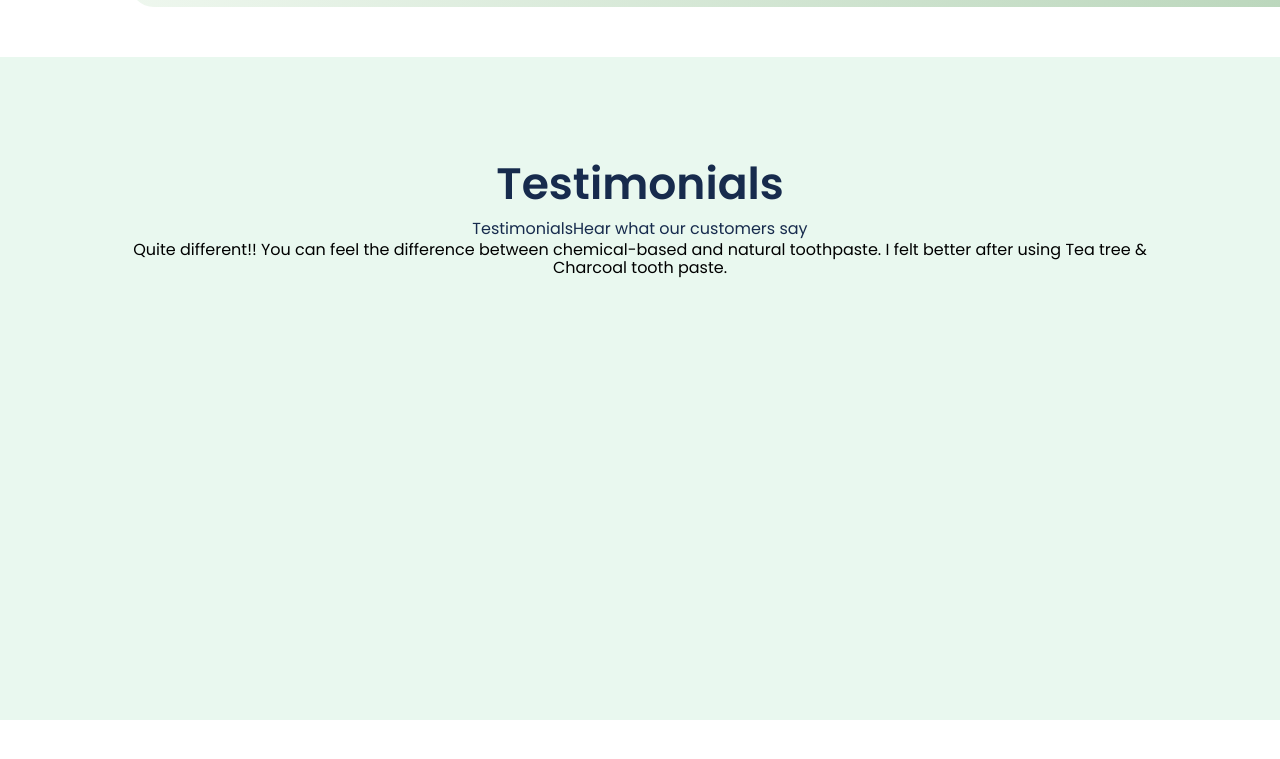
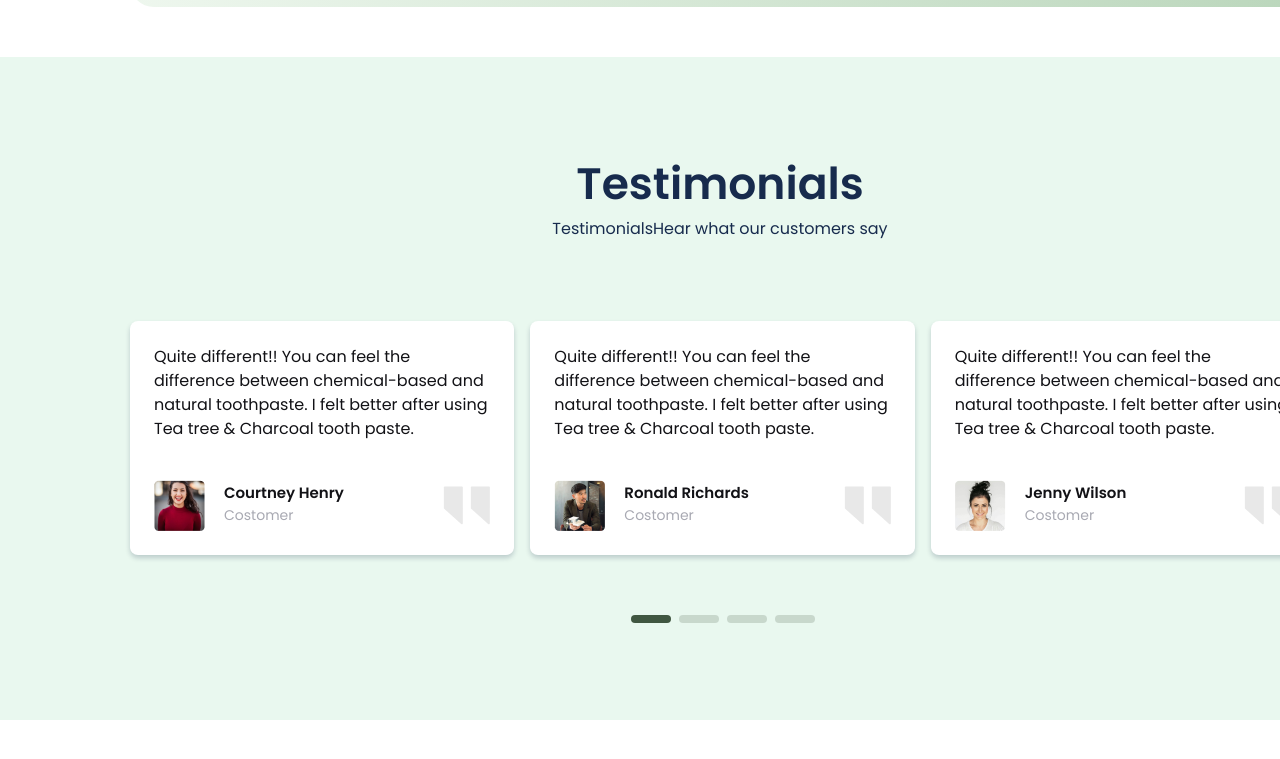
Before and after one commit to 0zodbek/3-oy-5-dars, a plain HTML site: page index.html in a window 1280 px wide. Shown: the part 2500-3259 px from the top of the page. Before the commit the page ends 3220 px from the top, so only its background shows below. Drawn offline with Linux system fonts and the light colour scheme.

Commit message:
new part new styles

```diff
--- a/index.html
+++ b/index.html
@@ -251,12 +251,67 @@
               <h3>TestimonialsHear what our customers say</h3>
             </div>
             <div class="cardwrapper_6">
-              <div class="card_6 1">
-                <p>
-                  Quite different!! You can feel the difference between
-                  chemical-based and natural toothpaste. I felt better after
-                  using Tea tree & Charcoal tooth paste.
-                </p>
+              <div class="cards">
+                <div class="card_6">
+                  <p>
+                    Quite different!! You can feel the difference between
+                    chemical-based and natural toothpaste. I felt better after
+                    using Tea tree & Charcoal tooth paste.
+                  </p>
+                  <div class="user_part">
+                    <img
+                      src="./images/Customer-Image_1.png"
+                      alt="Customer-Image"
+                    />
+                    <div class="costumer_name">
+                      <p>Courtney Henry</p>
+                      <h4>Costomer</h4>
+                    </div>
+                    <img src="./images/Icon.svg" alt="Icon" />
+                  </div>
+                </div>
+                <div class="card_6">
+                  <p>
+                    Quite different!! You can feel the difference between
+                    chemical-based and natural toothpaste. I felt better after
+                    using Tea tree & Charcoal tooth paste.
+                  </p>
+                  <div class="user_part">
+                    <img
+                      src="./images/Customer-Image_2.png"
+                      alt="Customer-Image"
+                    />
+                    <div class="costumer_name">
+                      <p>Ronald Richards</p>
+                      <h4>Costomer</h4>
+                    </div>
+                    <img src="./images/Icon.svg" alt="Icon" />
+                  </div>
+                </div>
+                <div class="card_6">
+                  <p>
+                    Quite different!! You can feel the difference between
+                    chemical-based and natural toothpaste. I felt better after
+                    using Tea tree & Charcoal tooth paste.
+                  </p>
+                  <div class="user_part">
+                    <img
+                      src="./images/Customer-Image_3.png"
+                      alt="Customer-Image"
+                    />
+                    <div class="costumer_name">
+                      <p>Jenny Wilson</p>
+                      <h4>Costomer</h4>
+                    </div>
+                    <img src="./images/Icon.svg" alt="Icon" />
+                  </div>
+                </div>
+              </div>
+              <div class="buttons_6">
+                <button></button>
+                <button></button>
+                <button></button>
+                <button></button>
               </div>
             </div>
           </div>
--- a/scss/style.scss
+++ b/scss/style.scss
@@ -94,8 +94,8 @@
     }
 }
 .section__part_6 {
-    max-width: 1440px;
-    width: 100%;
+    width: 1440px;
+    // width: 100%;
     height: 663px;
     background: #E9F8EF;
     margin: 0 auto;
@@ -117,4 +117,95 @@
         color: #172B4D;
 
     }
+    .cardwrapper_6 {
+        width: 1185px;
+        height: 476px;
+        margin-top: 80px;
+
+        .cards {
+            width: 1185px;
+            height: 234px;
+            display: flex;
+            gap: 16px;
+        }
+        .card_6 {
+            width: 384.33px;
+            height: 234px;
+            border-radius: 8px;
+            box-shadow: 0px 0px 1px 0px #091E424F;
+            box-shadow: 0px 3px 5px 0px #091E4233;
+            background: #fff;
+
+
+        }
+
+
+    }
+
 }
+.card_6  {
+    p {
+        width: 338px;
+        font-size: 16px;
+        font-weight: 400;
+        line-height: 24px;
+        text-align: left;
+        color: #121216;
+        margin-top: 24px;
+        margin-left: 24px;
+    }
+    .user_part {
+        display: flex;
+        width: 336.33px;
+        height: 50px;
+        align-items: center;
+
+        margin-left: 24px;
+        margin-top: 40px;
+        .costumer_name {
+            width: 132px;
+            height: 49px;
+            text-align-last: left;
+            margin-left: 19px;
+            margin-right: 90px;
+
+        }
+    }
+}
+.costumer_name p {
+    width: 126px;
+    margin-top: 0;
+    margin-left: 0;
+    font-size: 15px;
+    font-weight: 600;
+    line-height: 24px;
+    text-align: left;
+    color: #121216;
+}
+h4 {
+    font-size: 14px;
+    font-weight: 400;
+    line-height: 21px;
+    text-align: left;
+    color: #A8A9B2;
+}
+.cardwrapper_6 .buttons_6 {
+    width: 184px;
+    display: flex;
+    margin: 60px auto;
+    gap: 8px;
+    button {
+        width: 40px;
+        height: 8px;
+        border-radius: 8px;
+        background: rgba(64, 87, 65,0.2);
+        border:transparent;
+        transition: all 0.5s;
+    }
+    button:first-child{
+    background: #405741;
+    }
+    button:hover {
+        border: 1px solid #333;
+    }
+}
```
Also changed, not shown: css/style.css, css/style.min.css, images/Icon.svg (added), 2 other files.
